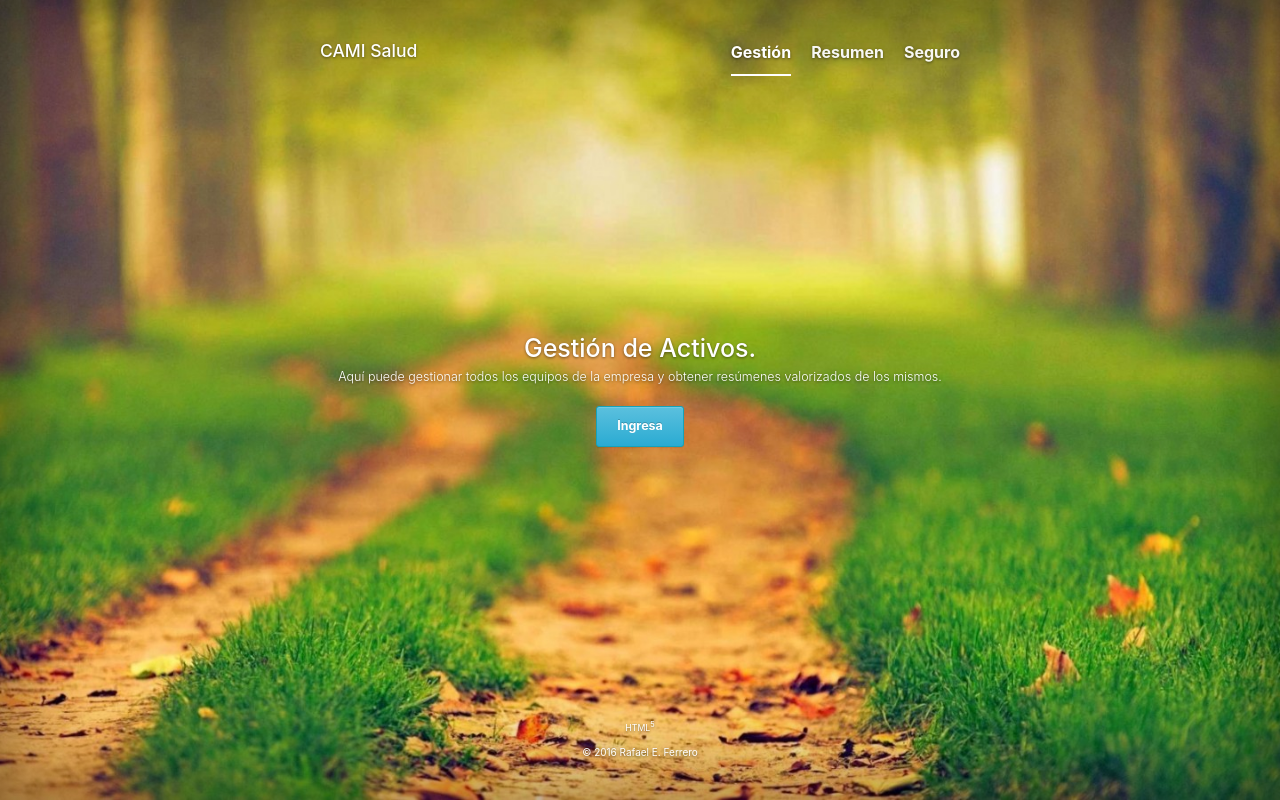
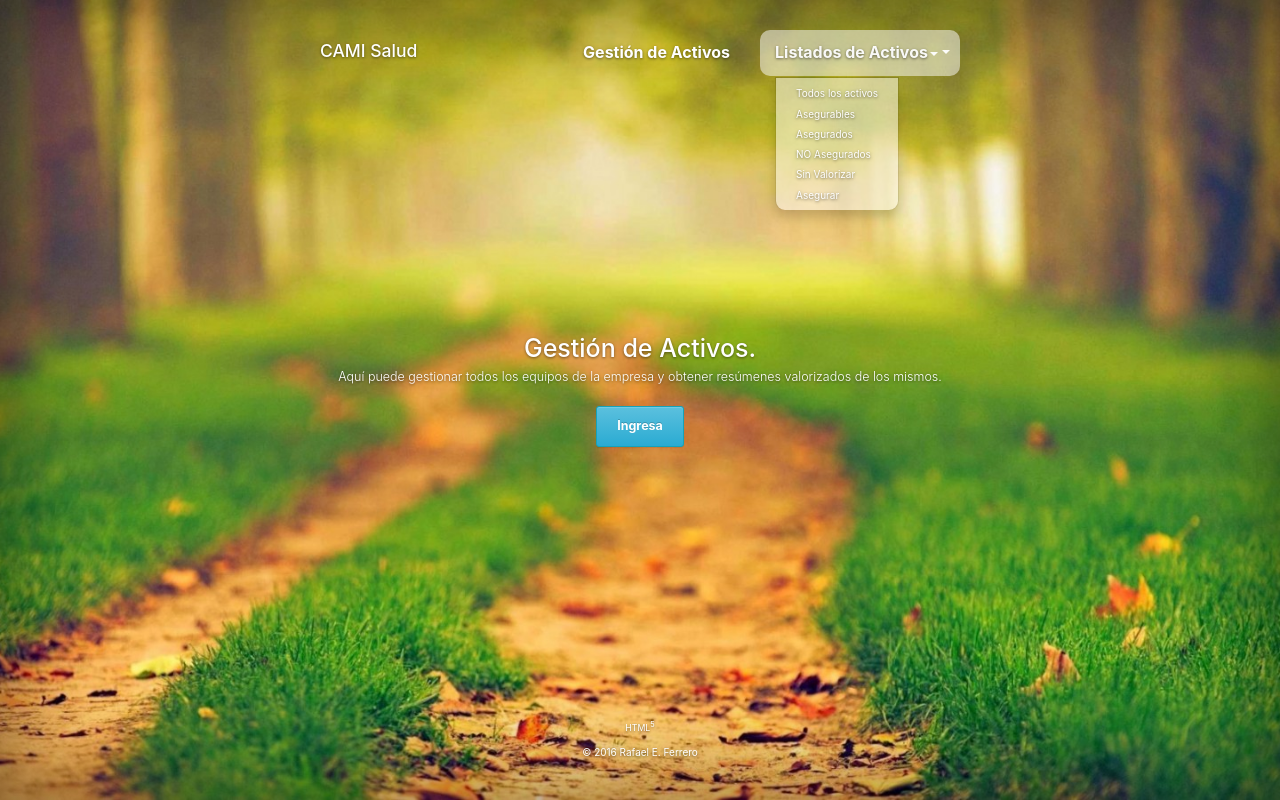
Before and after one commit to rafaelferrero/gestion_activos, a Django app: template gestion_activos/templates/activos/homepage.html in a window 1280 px wide, after a click on "Listados de Activos". Run offline with Django 3.2, Linux system fonts and the light colour scheme; the template is opened without the code that fills it, so the values that code supplies are empty; some libraries are stand-ins or nearby versions.

Commit message:
Estilos de la Homepage terminada

```diff
--- a/activos/views.py
+++ b/activos/views.py
@@ -7,7 +7,6 @@ from django.template.context import RequestContext
 from decimal import *
 
 
-@login_required
 def index(request):
     return render_to_response(
         'homepage.html',
@@ -16,7 +15,6 @@ def index(request):
     )
 
 
-@login_required
 def getResumenGral(request):
     resumen = []
     registro = []
@@ -41,7 +39,6 @@ def getResumenGral(request):
     )
 
 
-@login_required
 def getResumenSeg(request, cmd=''):
     plantilla = 'seguro.html'
     activos = Activos.objects.all().select_related().order_by('codigo')
@@ -107,7 +104,6 @@ def getResumenSeg(request, cmd=''):
     )
 
 
-@login_required
 def tmp(request):
     plantilla = 'tmp.html'
     activos = Activos.objects.all().select_related().order_by('codigo').filter(
--- a/gestion_activos/static/templates/mine.css
+++ b/gestion_activos/static/templates/mine.css
@@ -25,7 +25,26 @@ a:hover {
   border: 1px solid #fff;
 }
 
-
+.nav .open > a, .nav .open > a:focus, .nav .open > a:hover {
+    background-color: rgba(255,255,255, 0.50);
+    border-radius: 10px;
+    border-color: rgba(255,255,255, 0);
+    padding-right: 10px;
+    padding-left: 15px;
+}
+.dropdown-menu {
+    margin-left: 15px;
+    background-color: rgba(255,255,255,0.5);
+    border-radius: 0px 0px 10px 10px;
+}
+.dropdown-menu > li > a {
+     color: #fff;
+}
+.dropdown-menu > li > a:focus, .dropdown-menu > li > a:hover{
+    background-color: rgba(121,155,36,0.8);
+    color: #fff;
+    background-image: none;
+}
 /*
  * Base structure
  */
@@ -94,18 +113,21 @@ body {
   color: #fff; /* IE8 proofing */
   color: rgba(255,255,255,.95);
   border-bottom: 2px solid transparent;
+  padding-right: 10px;
+  padding-left: 15px;
 }
 .masthead-nav > li > a:hover,
 .masthead-nav > li > a:focus {
-  background-color: transparent;
-  border-bottom-color: #a9a9a9;
-  border-bottom-color: rgba(255,255,255,.25);
+    background-color: rgba(255,255,255, 0.50);
+    border-radius: 10px;
+    border-color: rgba(255,255,255, 0);
+    padding-right: 10px;
+    padding-left: 15px;
 }
 .masthead-nav > .active > a,
 .masthead-nav > .active > a:hover,
 .masthead-nav > .active > a:focus {
   color: #fff;
-  border-bottom-color: #fff;
 }
 
 @media (min-width: 768px) {
--- a/gestion_activos/templates/activos/homepage.html
+++ b/gestion_activos/templates/activos/homepage.html
@@ -15,16 +15,19 @@
           </h3>
 
           <ul class="nav masthead-nav">
-            <li class="active">
-              <a href="#">Gestión</a>
-            </li>
+            <li class="active"><a href="{% url 'admin:index' %}">Gestión de Activos</a></li>
 
-            <li>
-              <a href="#">Resumen</a>
-            </li>
-
-            <li>
-              <a href="#">Seguro</a>
+            <li class="dropdown">
+                <a class="dropdown-toggle" data-toggle="dropdown" href="#">Listados de Activos<span class="caret"></span></a>
+                <ul class="dropdown-menu">
+                    <li><a href="#">Todos los activos</a></li>
+                    <li><a href="#">Asegurables</a></li>
+                    <li><a href="#">Asegurados</a></li>
+                    <li><a href="#">NO Asegurados</a></li>
+                    <li><a href="#">Sin Valorizar</a></li>
+                    <li><a href="#">Asegurar</a></li>
+                    </li>
+                </ul>
             </li>
           </ul>
         </div>
@@ -37,7 +40,7 @@
           y obtener resúmenes valorizados de los mismos.
         </p>
 
-        <p class="lead"><a class="btn btn-lg btn-info" href="#">Ingresa</a></p>
+        <p class="lead"><a class="btn btn-lg btn-info" href="{% url 'admin:index' %}">Ingresa</a></p>
       </div>
 
       <div class="mastfoot">
@@ -52,4 +55,5 @@
     </div>
 </div>
 </div>
+
 {% endblock %}
--- a/gestion_activos/templates/activos/resumen.html
+++ b/gestion_activos/templates/activos/resumen.html
@@ -1,4 +1,3 @@
-{% load static %}
 {% extends "base.html" %}
 
 {% block "titulo" %}
--- a/gestion_activos/templates/activos/seguro.html
+++ b/gestion_activos/templates/activos/seguro.html
@@ -1,4 +1,4 @@
-{% extends "base.html" %}
+{% extends "base-print.html" %}
 
 {% block "titulo" %}
 RESUMEN DE ACTIVOS DE CAMI
```
Also changed, not shown: gestion_activos/static/templates/print-style.css (added, +9 -0 lines), gestion_activos/templates/core/base-print.html (added, +14 -0 lines).
